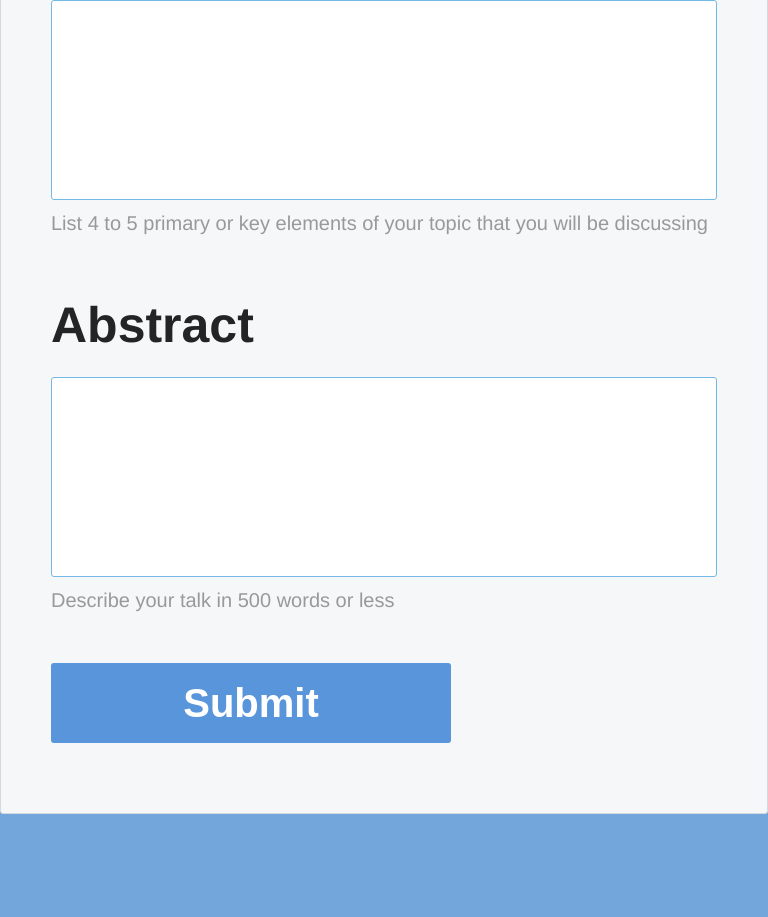
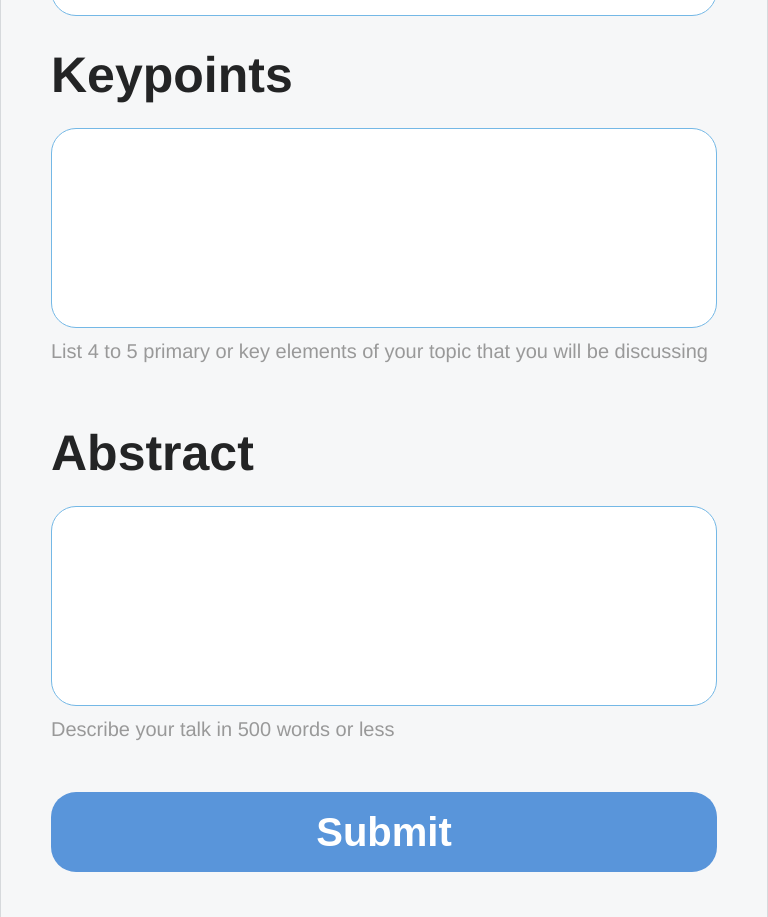
Before and after one commit to datacodeLearn/call-for-speakers-form, a plain HTML site: page index.html in a window 768 px wide. Shown: the part 2680-3597 px from the top of the page. Before the commit the page ends 3534 px from the top, so only its background shows below. Drawn offline with Linux system fonts and the light colour scheme.

Commit message:
response

```diff
--- a/css/registration.css
+++ b/css/registration.css
@@ -172,8 +172,10 @@
     .form-row select,
     .form-row textarea {
       width: 370px;
-      height: initial;
+      height: 35px;
       border: 1px solid  #74b8e6;
+      border-radius: 25px;
+
 
     }
 
@@ -206,6 +208,8 @@
 
     .form-row button{
       margin-left: 120px;
+      border-radius: 25px;
+
     }
   }
 
@@ -239,9 +243,10 @@ width: 100%;    }
     .form-row select,
     .form-row textarea {
       width: 900px;
-      height: 90px;
-      margin-top: 4px;
-      font-size: 20px;
+      height: 110px;
+      margin-top: 5px;
+      font-size: 40px;
+      border-radius: 25px;
     }
     .form-row label {
       text-align: left;
@@ -256,8 +261,9 @@ width: 100%;    }
     }
     .form-row button{
       margin-left: 0;
-      width: 400px;
+      width: 100%;
       height: 80px;
       font-size: 40px;
+      border-radius: 25px;
     }
   }
```
